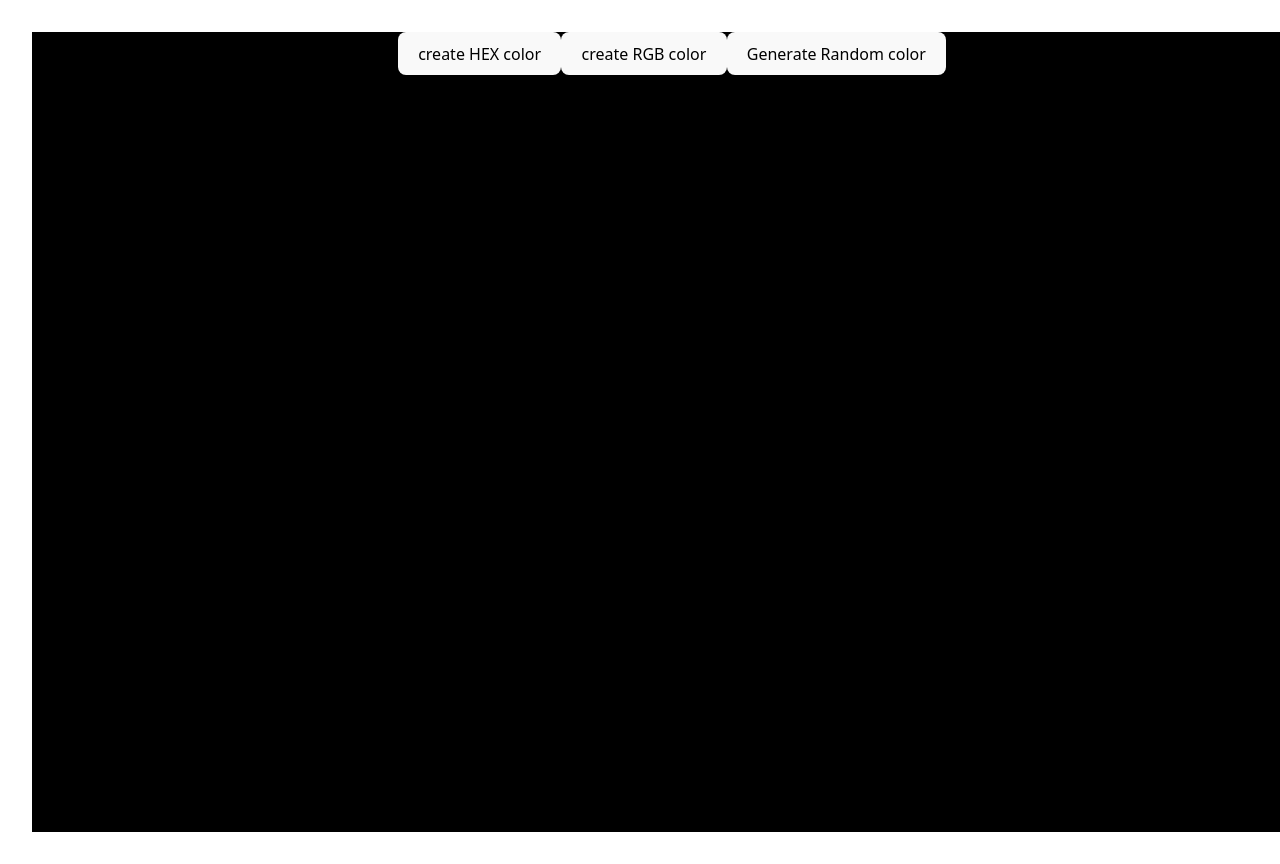
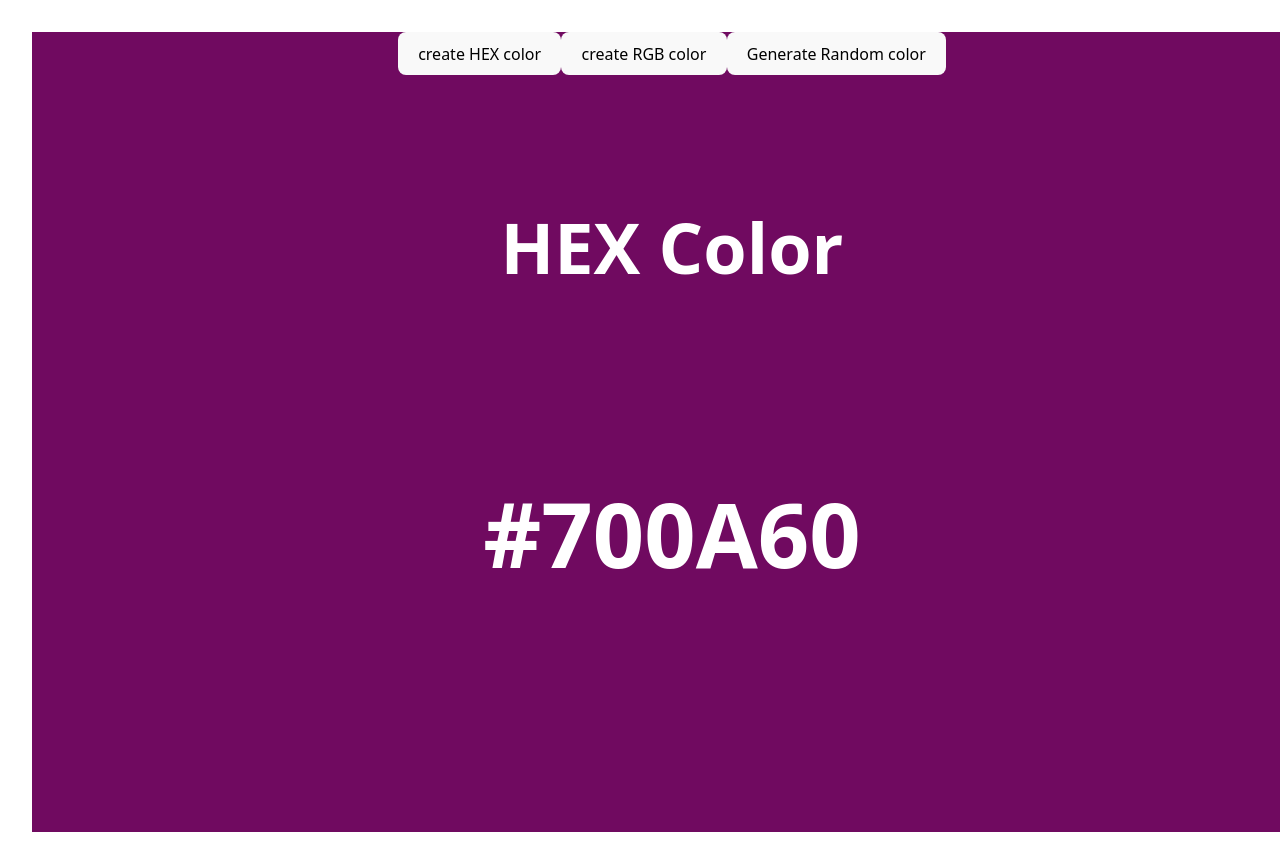
Before and after one commit to shreyadhingra12/my-react-project, a React (Vite) app in the folder first/: page / in a window 1280 px wide. Shown: the top 864 px of the page. Built offline with nearby package versions, Linux system fonts and the light colour scheme.

Commit message:
completed random color generator

```diff
--- a/first/src/components/random_color/index.jsx
+++ b/first/src/components/random_color/index.jsx
@@ -1,4 +1,4 @@
-import { useState } from "react";
+import { useEffect, useState } from "react";
 
 export default function RandomColor() {
 const[typeOfColor,setTypeOfColor]=useState('hex');
@@ -17,10 +17,19 @@
     }
 
         console.log(hexColor);
+
+        setColor(hexColor);
 }
 function handleCreateRandomRgbColor() {
-
+    const r = randomColorUtility(256);
+    const g = randomColorUtility(256);
+    const b = randomColorUtility(256);
+    setColor(`rgb(${r},${g},${b})`);
 }
+useEffect(()=>{
+    if(typeOfColor === "rgb")handleCreateRandomRgbColor();
+    else handleCreateRandomHexColor();
+    },[typeOfColor]);
 
   return (
     <div className="container"
@@ -34,6 +43,21 @@
       <button onClick={()=> setTypeOfColor('rgb')}>create RGB color</button>
       {/* first we will create these buttons */}
       <button onClick={typeOfColor === 'hex'? handleCreateRandomHexColor: handleCreateRandomRgbColor}>Generate Random color</button>
+        <div
+            style={{
+                display:"flex",
+                justifyContent:"center",
+                alignItems:"center",
+                color:"#fff",
+                fontSize:"60px",
+                marginTop: "50px",
+                flexDirection: "column",
+                gap:"20px"
+            }}
+        >
+            <h3>{typeOfColor === 'rgb'?'RGB Color':'HEX Color'}</h3>
+            <h2>{color}</h2>
+        </div>
     </div>
   );
 }
```
